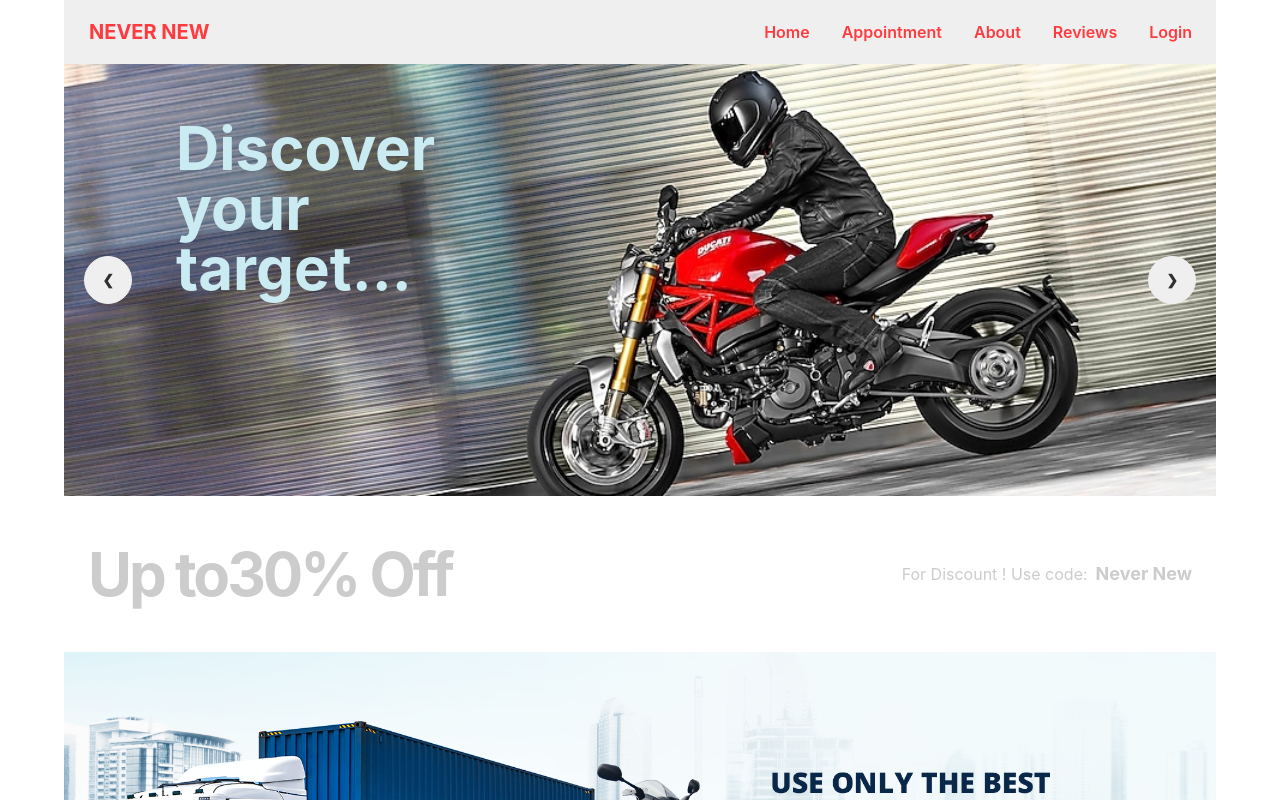
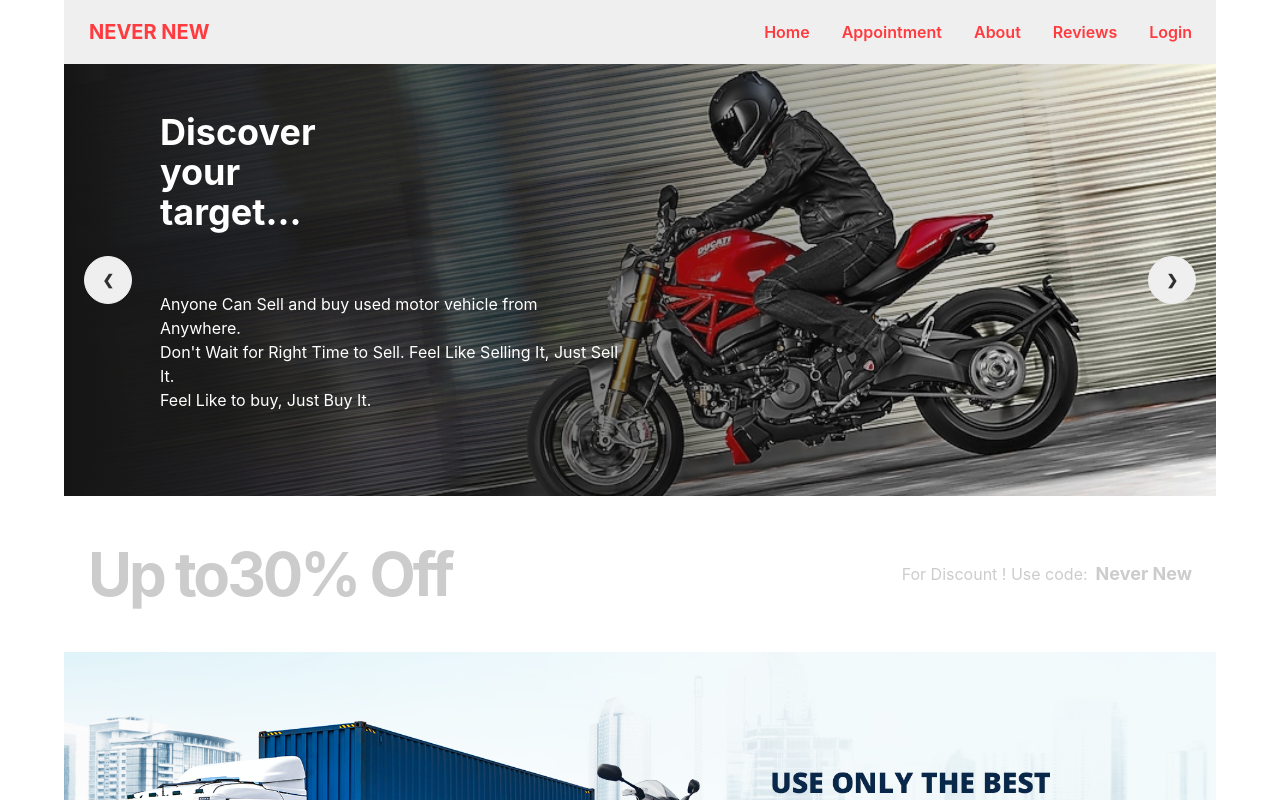
Before and after one commit to mdhasantaraque/never-new-client, a React (Create React App) app: page / in a window 1280 px wide. Shown: the top 800 px of the page. Built offline with nearby package versions, Linux system fonts and the light colour scheme.

Commit message:
carousal added

```diff
--- a/src/Pages/Home/Banner.css
+++ b/src/Pages/Home/Banner.css
@@ -1,10 +1,11 @@
 .overlay:after {
   content: "";
   position: absolute;
+  left: 0;
   top: 0;
-  left: 0;
+  width: 100%;
   height: 100%;
-  width: 100%;
+  /* border-radius: 12px; */
   display: inline-block;
   background: linear-gradient(to right, #151515 0%, rgba(21, 21, 21, 0) 100%);
 }
--- a/src/Pages/Home/Banner.js
+++ b/src/Pages/Home/Banner.js
@@ -2,12 +2,34 @@ import React from "react";
 import bike from "../../assets/banner/img-1.jpeg";
 import car from "../../assets/banner/img-2.png";
 import bus from "../../assets/banner/img-3.png";
+import BannerDetails from "./BannerDetails";
 // import "./Banner.css";
 
 const Banner = () => {
+  const bannerData = [
+    {
+      image: bike,
+      prev: 3,
+      id: 1,
+      next: 2,
+    },
+    {
+      image: car,
+      prev: 1,
+      id: 2,
+      next: 3,
+    },
+    {
+      image: bus,
+      prev: 2,
+      id: 3,
+      next: 1,
+    },
+  ];
+
   return (
     <div className="carousel w-full">
-      <div id="slide1" className="carousel-item relative w-full">
+      {/* <div id="slide1" className="carousel-item relative w-full">
         <>
           <img src={bike} className="w-full" alt="" />
         </>
@@ -25,8 +47,12 @@ const Banner = () => {
             ❯
           </a>
         </div>
-      </div>
-      <div id="slide2" className="carousel-item relative w-full">
+      </div> */}
+      {bannerData.map((slide) => (
+        <BannerDetails key={slide.id} slide={slide}></BannerDetails>
+      ))}
+
+      {/* <div id="slide2" className="carousel-item relative w-full">
         <img src={car} className="w-full" alt="" />
         <div className="absolute flex justify-between transform -translate-y-1/2 left-5 right-5 top-1/2">
           <a href="#slide1" className="btn btn-circle">
@@ -47,7 +73,7 @@ const Banner = () => {
             ❯
           </a>
         </div>
-      </div>
+      </div> */}
     </div>
   );
 };
--- /dev/null
+++ b/src/Pages/Home/BannerDetails.js
@@ -0,0 +1,36 @@
+import React from "react";
+import "./Banner.css";
+
+const BannerDetails = ({ slide }) => {
+  const { image, id, prev, next } = slide;
+  return (
+    <div id={`slide${id}`} className="carousel-item relative w-full">
+      <div className="overlay"></div>
+      <img src={image} alt="" className="w-full h-full" />
+      <div className="absolute flex justify-end transform -translate-y-1/2 left-24 top-1/4">
+        <h1 className="text-4xl font-bold text-white">
+          Discover <br /> your <br /> target...
+        </h1>
+      </div>
+      <div className="absolute flex justify-end transform -translate-y-1/2 w-2/5 left-24 top-2/3">
+        <p className="text-white">
+          Anyone Can Sell and buy used motor vehicle from Anywhere.
+          <br /> Don't Wait for Right Time to Sell. Feel Like Selling It, Just
+          Sell It.
+          <br />
+          Feel Like to buy, Just Buy It.
+        </p>
+      </div>
+      <div className="absolute flex justify-between transform -translate-y-1/2 left-5 right-5 top-1/2">
+        <a href={`#slide${prev}`} className="btn btn-circle">
+          ❮
+        </a>
+        <a href={`#slide${next}`} className="btn btn-circle">
+          ❯
+        </a>
+      </div>
+    </div>
+  );
+};
+
+export default BannerDetails;
--- /dev/null
+++ b/src/Pages/Home/Products.js
@@ -0,0 +1,7 @@
+import React from "react";
+
+const Products = () => {
+  return <div></div>;
+};
+
+export default Products;
--- a/src/Pages/Home/Section.js
+++ b/src/Pages/Home/Section.js
@@ -5,7 +5,7 @@ const Section = () => {
   return (
     <div>
       <div>
-        <div className="p-6 py-12 dark:bg-violet-200 dark:text-gray-900">
+        <div className="p-6 py-12 dark:bg-secondary dark:text-accent">
           <div className="container mx-auto">
             <div className="flex flex-col lg:flex-row items-center justify-between">
               <h2 className="text-center text-6xl tracking-tighter font-bold">
@@ -14,7 +14,9 @@ const Section = () => {
                 30% Off
               </h2>
               <div className="space-x-2 text-center py-2 lg:py-0">
-                <span>For Discount ! Use code:</span>
+                <span className="dark:text-gray-900">
+                  For Discount ! Use code:
+                </span>
                 <span className="font-bold text-lg">Never New</span>
               </div>
             </div>
```
